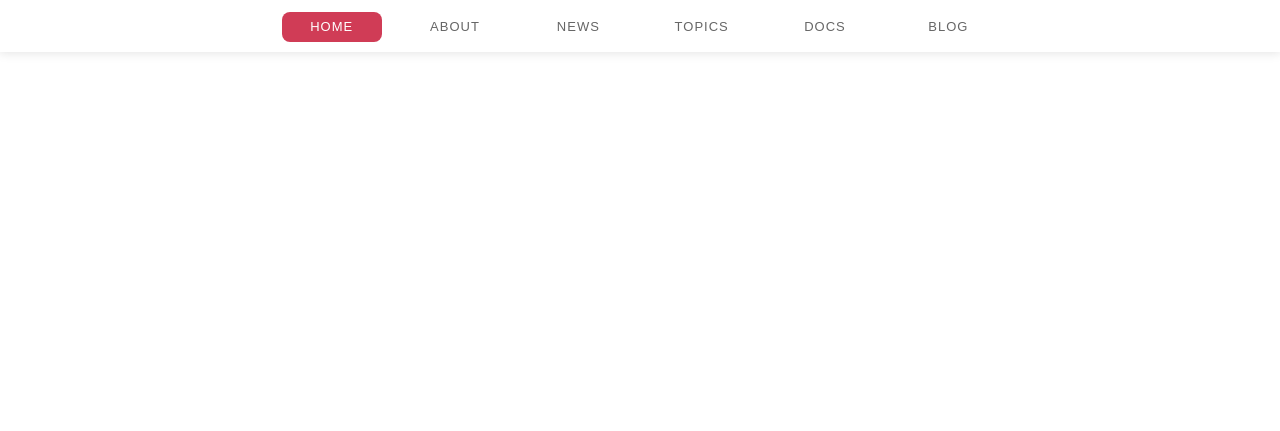
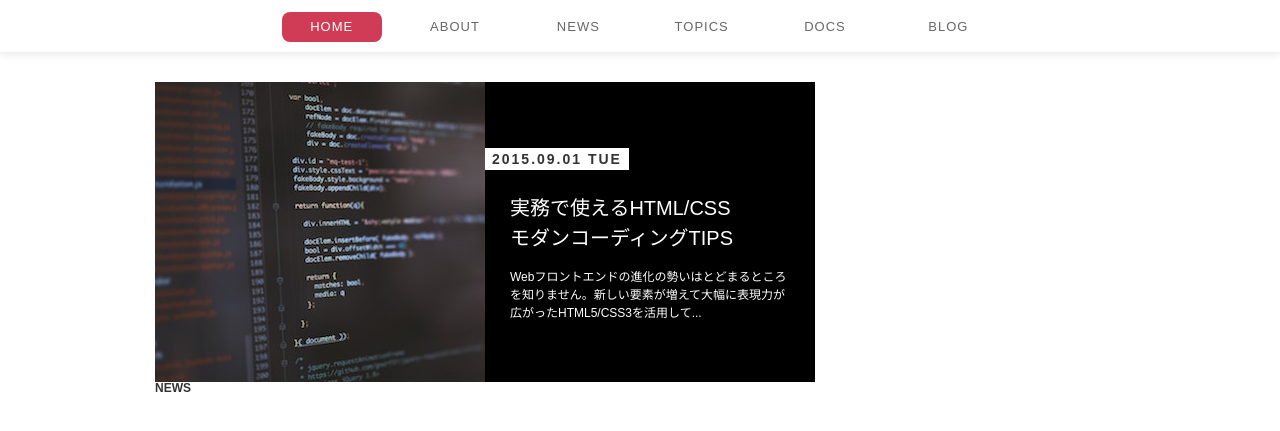
Before and after one commit to diescake/css-training, a website: page index.html in a window 1280 px wide. Shown: the part 87-518 px from the top of the page. Drawn offline with Linux system fonts and the light colour scheme.

Commit message:
coding hot-topic blocks before checking the answer code

```diff
--- a/css/style.css
+++ b/css/style.css
@@ -1,14 +1,4 @@
 @charset "UTF-8";
-
-html {
-  font-size: 62.5%;
-}
-
-body {
-  color: #333;
-  font-size: 1.2rem;
-  font-family: 'Hiragino Kaku Gothic ProN', Meiryo, sans-serif;
-}
 
 *,
 *::before,
@@ -24,27 +14,38 @@ a:active {
   text-decoration: none;
 }
 
+html {
+  font-size: 62.5%;
+}
+
+body {
+  color: #333;
+  font-size: 1.2rem;
+  font-family: 'Hiragino Kaku Gothic ProN', Meiryo, sans-serif;
+}
+
+.clearfix::after {
+  content: '';
+  display: block;
+  clear: both;
+}
+
+.hidden {
+  display: none;
+}
+
+.wrapper {
+  width: 970px;
+  margin: 30px auto 40px;
+}
+
+/* header */
+
 .header {
   width: 100%;
   padding: 28px 0 10px;
   background: url('../images/bg-header.gif') repeat-x;
   box-shadow: 0 0 10px 1px #e3e3e3;
-}
-
-.logo {
-  width: 225px;
-  height: 56px;
-  margin: 0 auto;
-  background: url('../images/logo.png') no-repeat;
-  overflow: hidden;
-  text-indent: 100%;
-  white-space: nowrap;
-}
-
-.logo a {
-  display: block;
-  width: 100%;
-  height: 100%;
 }
 
 .global-nav {
@@ -76,16 +77,23 @@ a:active {
   color: #fff;
 }
 
-.wrapper {
-  width: 970px;
-  margin: 30px auto 40px;
+.logo {
+  width: 225px;
+  height: 56px;
+  margin: 0 auto;
+  background: url('../images/logo.png') no-repeat;
+  overflow: hidden;
+  text-indent: 100%;
+  white-space: nowrap;
 }
 
-.clearfix::after {
-  content: '';
+.logo a {
   display: block;
-  clear: both;
+  width: 100%;
+  height: 100%;
 }
+
+/* main */
 
 .main {
   display: block;
@@ -93,11 +101,55 @@ a:active {
   width: 660px;
 }
 
+.hot-topic-left {
+  float: left;
+  background-image: url('../images/hot-topic.jpg');
+  width: 330px;
+  height: 300px;
+}
+
+.hot-topic-right {
+  float: right;
+  background-color: black;
+  width: 330px;
+  height: 300px;
+}
+
+.date-block {
+  margin-top: 70px;
+}
+
+.date-label {
+  padding: 3px 7px;
+  background-color: white;
+  font-size: 1.4rem;
+  font-weight: bold;
+  letter-spacing: 2px;
+  vertical-align: middle;
+}
+
+.title {
+  margin: 15px 25px 0 25px;
+  color: white;
+  font-size: 2rem;
+  line-height: 30px;
+}
+
+.description {
+  margin: 15px 25px 0 25px;
+  color: white;
+  line-height: 18px;
+}
+
+/* sidemenu */
+
 .sidemenu {
   float: right;
   width: 275px;
 }
 
+/* foooter */
+
 .footer {
   width: 100%;
 }
--- a/index.html
+++ b/index.html
@@ -38,6 +38,27 @@
   </header>
   <div class="wrapper clearfix">
     <main class="main">
+      <h2 class="hidden">HOT TOPIC</h2>
+      <div class="hot-topic clearfix">
+        <div class="hot-topic-left"></div>
+        <div class="hot-topic-right">
+          <div class="date-block">
+            <span class="date-label">2015.09.01 TUE</span>
+          </div>
+          <br>
+          <div class="title">
+            実務で使えるHTML/CSS
+            <br> モダンコーディングTIPS
+          </div>
+          <p class="description">Webフロントエンドの進化の勢いはとどまるところを知りません。新しい要素が増えて大幅に表現力が広がったHTML5/CSS3を活用して...</p>
+        </div>
+      </div>
+      <h2>NEWS</h2>
+      <div class="news">
+      </div>
+      <h2 class="hidden">ARTICLES</h2>
+      <div class="articles">
+      </div>
     </main>
     <div class="sidemenu">
     </div>
```
